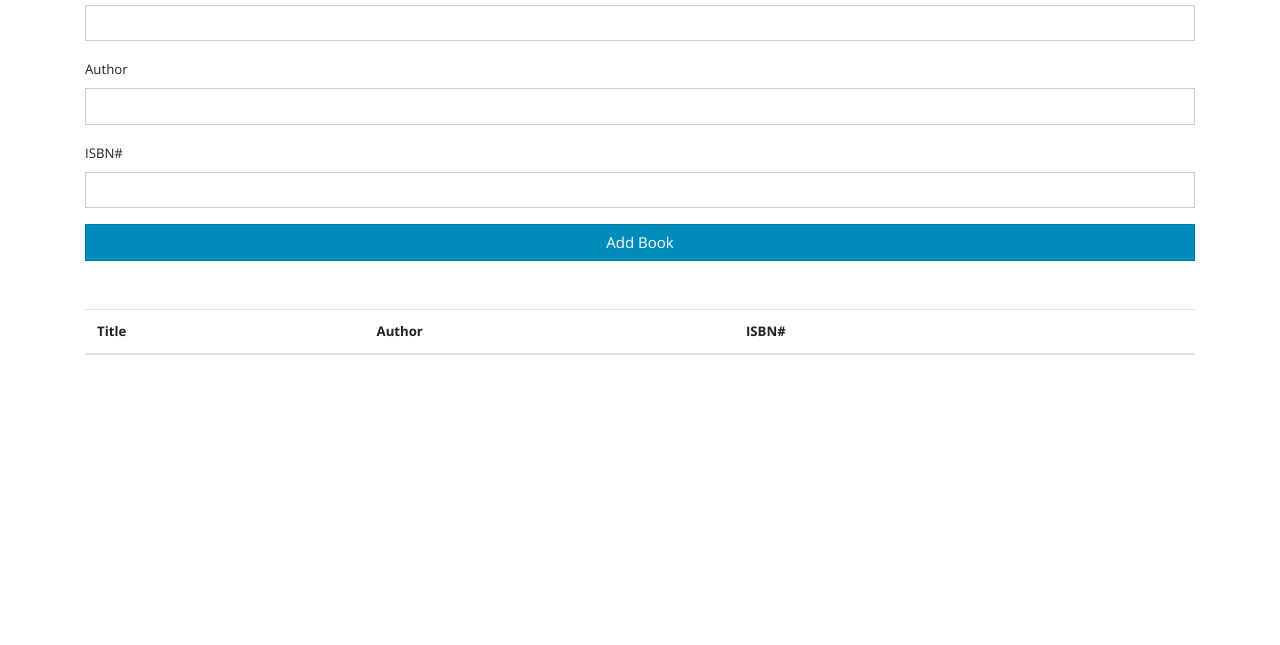
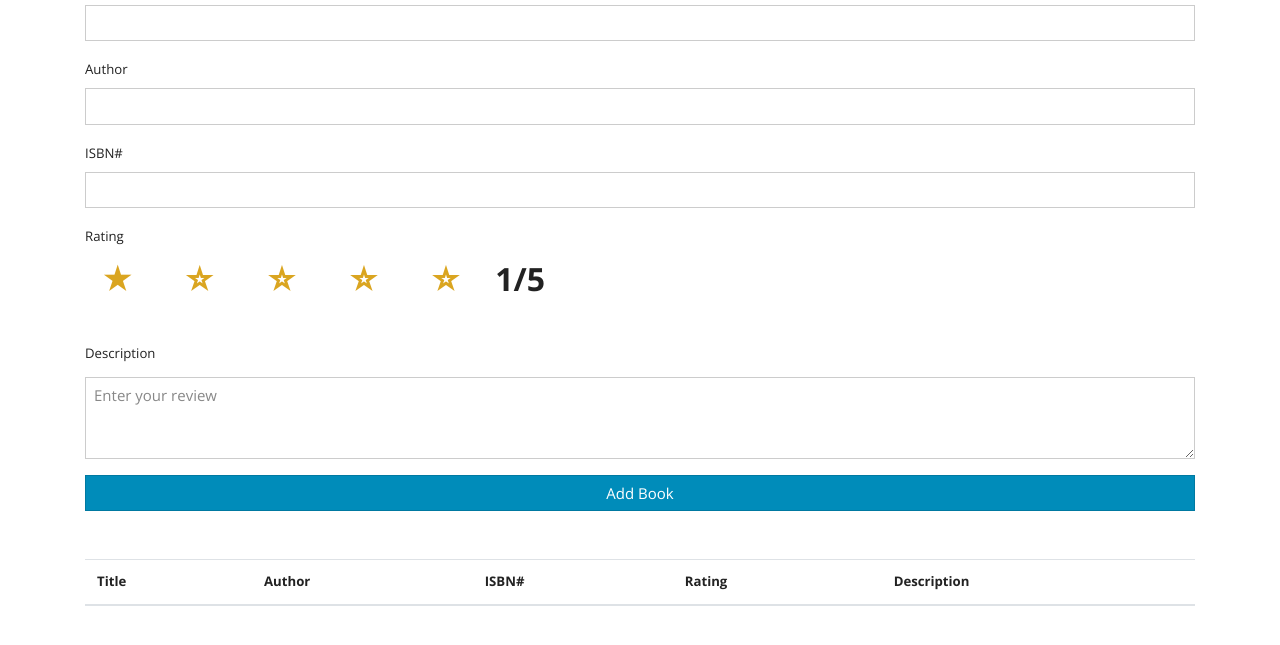
Before and after one commit to AkshayaMuthuKumar/My-BookList, a plain HTML site: page index.html in a window 1280 px wide. Shown: the part 125-770 px from the top of the page. Drawn offline with nearby package versions, Linux system fonts and the light colour scheme.

Commit message:
Update index.html

```diff
--- a/index.html
+++ b/index.html
@@ -7,6 +7,33 @@
   <link rel="stylesheet"href="https://bootswatch.com/4/yeti/bootstrap.min.css">
   <link rel="stylesheet" href="https://use.fontawesome.com/releases/v5.6.3/css/all.css" integrity="sha384-UHRtZLI+pbxtHCWp1t77Bi1L4ZtiqrqD80Kn4Z8NTSRyMA2Fd33n5dQ8lWUE00s/" crossorigin="anonymous">
   <title>MyBookList App</title>
+  <style>
+        .star{
+          color: goldenrod;
+          font-size: 2.0rem;
+          padding: 0 1rem; /* space out the stars */
+        }
+        .star::before{
+          content: '\2606';    /* star outline */
+          cursor: pointer;
+        }
+        .star.rated::before{
+          /* the style for a selected star */
+          content: '\2605';  /* filled star */
+        }
+
+        .stars{
+            counter-reset: rateme 0;
+            font-size: 2.0rem;
+            font-weight: 900;
+        }
+        .star.rated{
+            counter-increment: rateme 1;
+        }
+        .stars::after{
+            content: counter(rateme) '/5';
+        }
+    </style>
 </head>
  <body>
  <div class="container mt-4">
@@ -26,6 +53,22 @@
                 <label for="isbn">ISBN#</label>
             <input type="text" id="isbn" class="form-control">
         </div>
+        <div class="form-group">
+            <label for="stars">Rating</label><br>
+            <div class="stars" data-rating="1">
+                    <span class="star">&nbsp;</span>
+                    <span class="star">&nbsp;</span>
+                    <span class="star">&nbsp;</span>
+                    <span class="star">&nbsp;</span>
+                    <span class="star">&nbsp;</span>
+                </div>
+            </div>
+            <br>
+        <div class="form-group">
+            <label for="description">Description</label>
+            <textarea  style="margin-top:5px;" class="form-control" rows="3" id="description" placeholder="Enter your review"></textarea>
+
+        </div>
         <input type="submit" value="Add Book" class="btn btn-primary btn-block">
     </form>
     <table class="table table-striped mt-5">
@@ -34,12 +77,19 @@
                 <th>Title</th>
                 <th>Author</th>
                 <th>ISBN#</th>
-                <th></th>
+                <th>Rating</th>
+                <th>Description</th>
             </tr>
         </thead>
         <tbody id="book-list"></tbody>
     </table>
  </div>
- <script src="app.js"></script>
+ <script src="app.js"> </script>
+
+<script>
+
+
+</script>
+</script>
  </body>
  </html>
```
